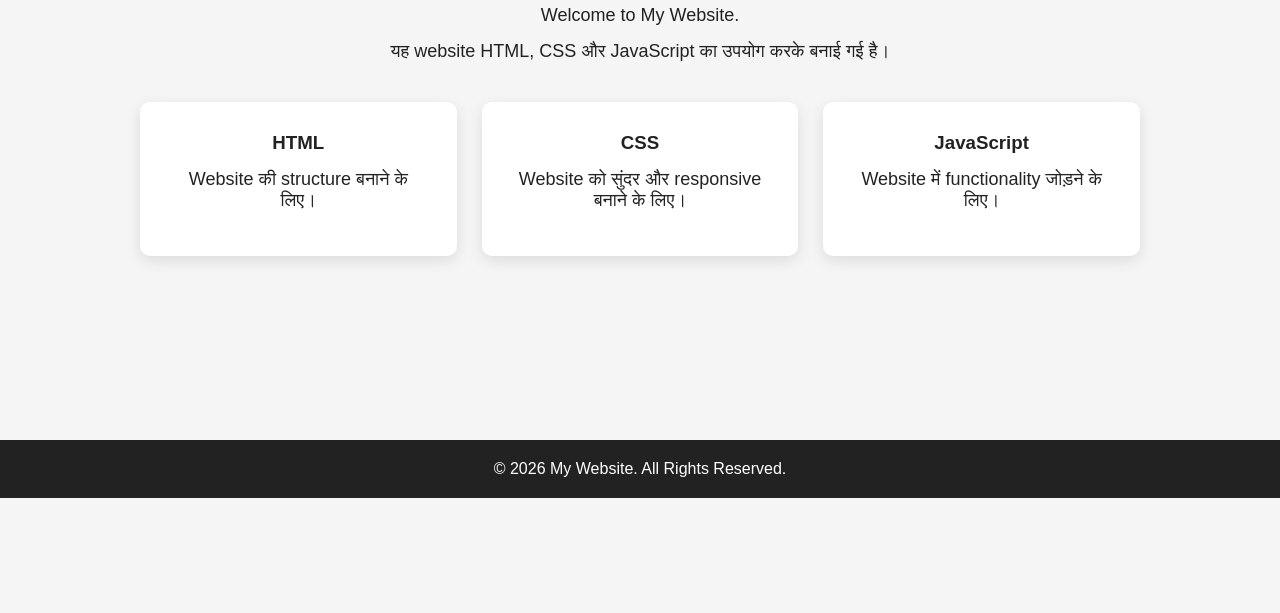
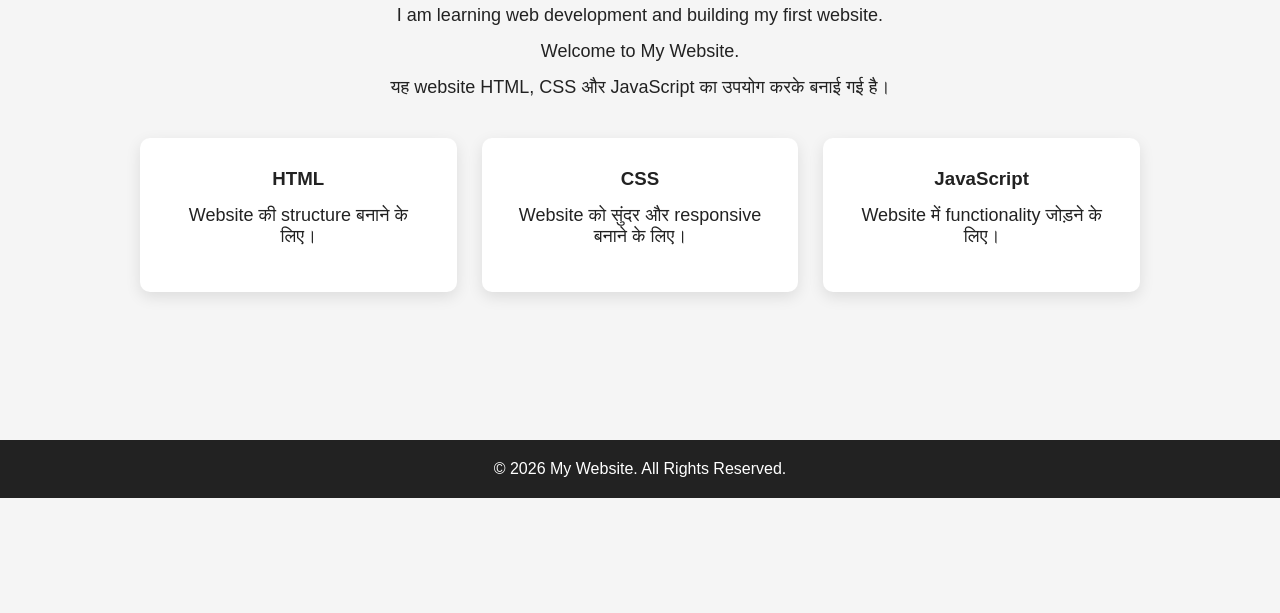
Before and after one commit to Sachin-Maurya1/-my-website, a plain HTML site: page about.html in a window 1280 px wide. Shown: the part 187-800 px from the top of the page. Drawn offline with Linux system fonts and the light colour scheme.

Commit message:
update about page

```diff
--- a/about.html
+++ b/about.html
@@ -33,6 +33,7 @@
         <section class="page-content">
 
             <h2>About Us</h2>
+            <p>I am learning web development and building my first website.</p>
 
             <p>
                 Welcome to My Website.
```
